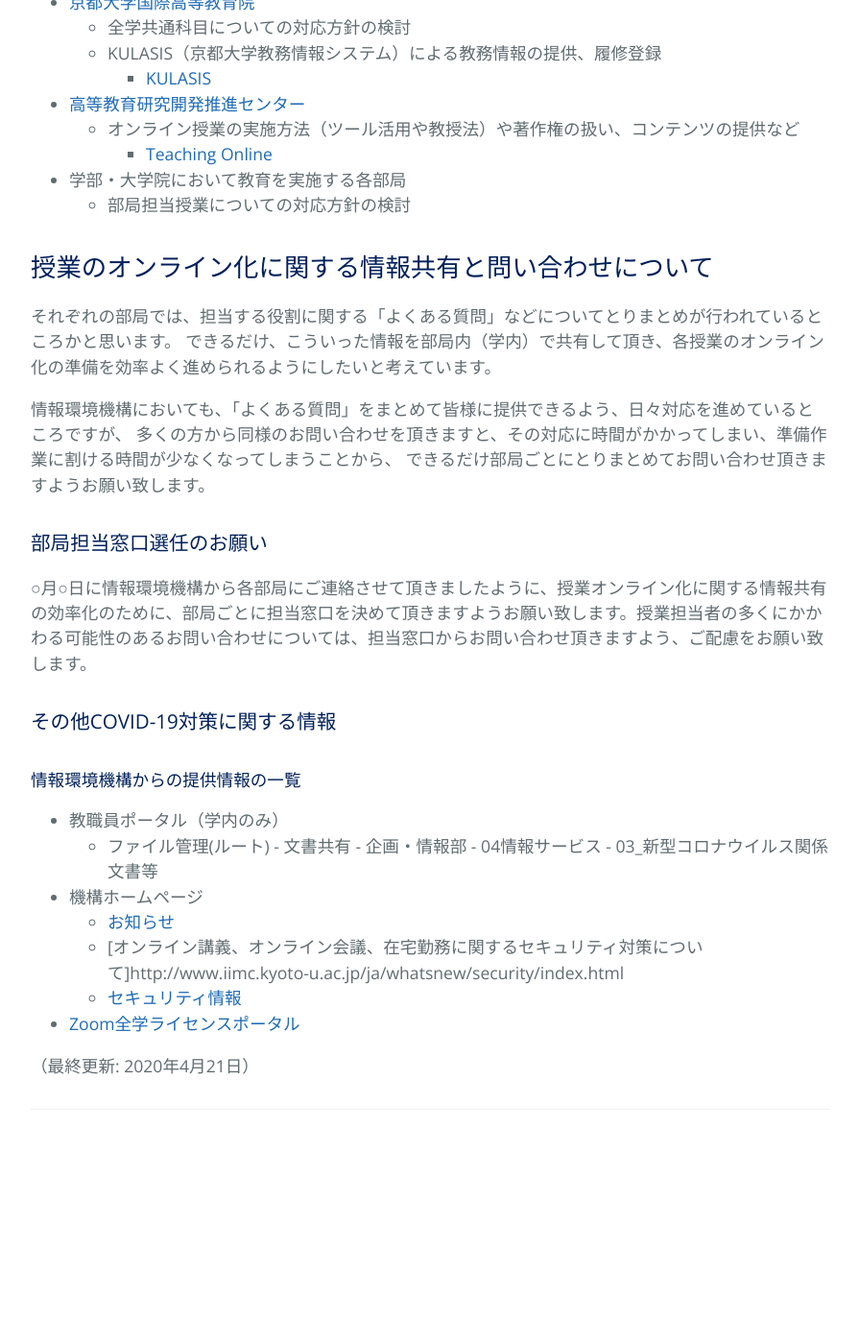
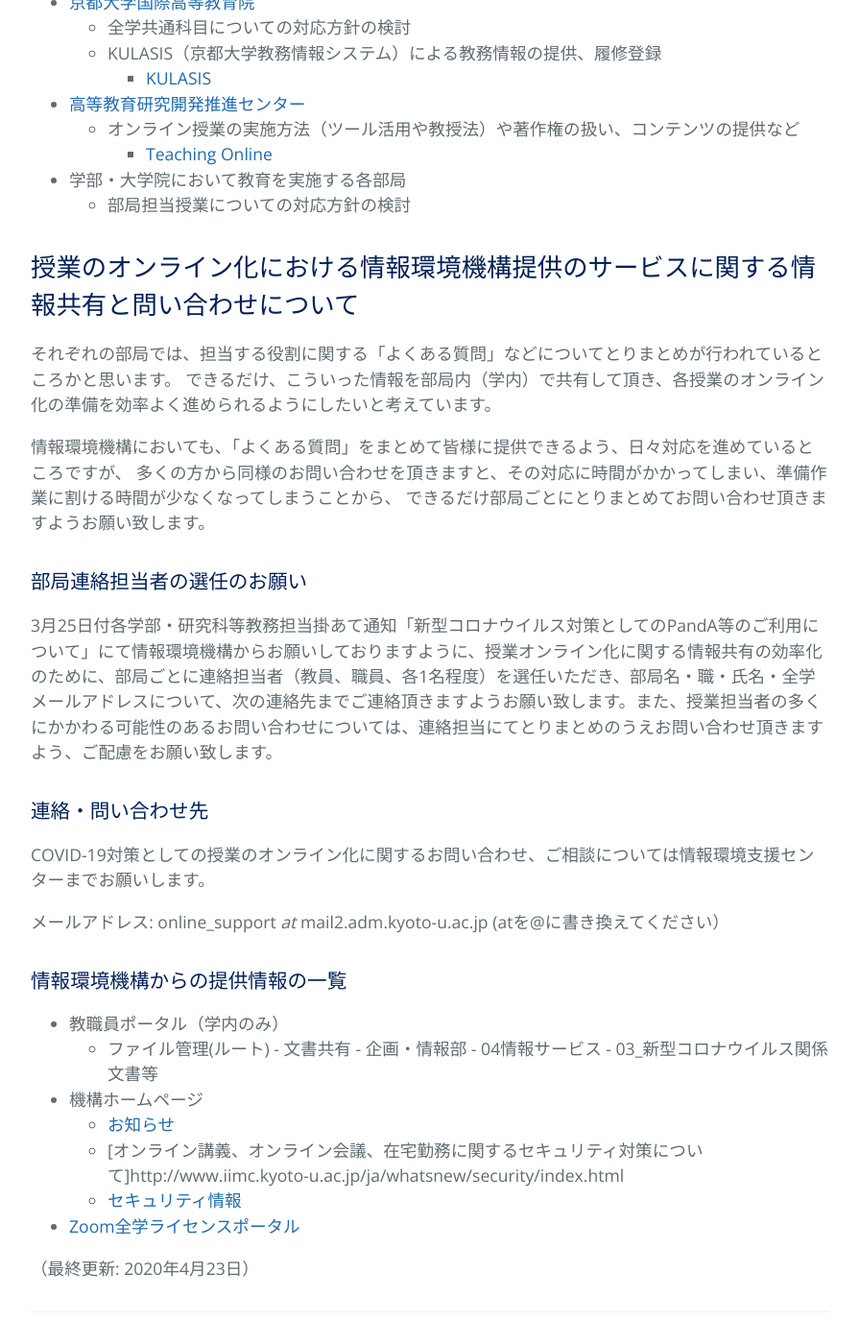
Before and after one commit to kyoto-u/online-edu, a Jekyll site: the page built from organizational-support.md, in a window 1280 px wide and 1400 px high, scrolled down 988 px. Shown: the whole window at 96% size, without its empty margins (192-1087 px from the left). Built offline with Jekyll 4.4.1, drawn with Linux system fonts in a browser that asks for light colours; our own code applies the rules of GitHub Pages for plain Markdown files; before the commit the page ends 2208 px from its top, so only the background shows below that.

Commit message:
Update organizational-support.md

```diff
--- a/organizational-support.md
+++ b/organizational-support.md
@@ -26,7 +26,7 @@ COVID-19感染拡大対策として、情報通信技術を活用した授業の
 - 学部・大学院において教育を実施する各部局
   - 部局担当授業についての対応方針の検討
 
-## 授業のオンライン化に関する情報共有と問い合わせについて
+## 授業のオンライン化における情報環境機構提供のサービスに関する情報共有と問い合わせについて
 
 それぞれの部局では、担当する役割に関する「よくある質問」などについてとりまとめが行われているところかと思います。
 できるだけ、こういった情報を部局内（学内）で共有して頂き、各授業のオンライン化の準備を効率よく進められるようにしたいと考えています。
@@ -35,14 +35,17 @@ COVID-19感染拡大対策として、情報通信技術を活用した授業の
 多くの方から同様のお問い合わせを頂きますと、その対応に時間がかかってしまい、準備作業に割ける時間が少なくなってしまうことから、
 できるだけ部局ごとにとりまとめてお問い合わせ頂きますようお願い致します。
 
-### 部局担当窓口選任のお願い
+### 部局連絡担当者の選任のお願い
 
-○月○日に情報環境機構から各部局にご連絡させて頂きましたように、授業オンライン化に関する情報共有の効率化のために、部局ごとに担当窓口を決めて頂きますようお願い致します。授業担当者の多くにかかわる可能性のあるお問い合わせについては、担当窓口からお問い合わせ頂きますよう、ご配慮をお願い致します。
+3月25日付各学部・研究科等教務担当掛あて通知「新型コロナウイルス対策としてのPandA等のご利用について」にて情報環境機構からお願いしておりますように、授業オンライン化に関する情報共有の効率化のために、部局ごとに連絡担当者（教員、職員、各1名程度）を選任いただき、部局名・職・氏名・全学メールアドレスについて、次の連絡先までご連絡頂きますようお願い致します。また、授業担当者の多くにかかわる可能性のあるお問い合わせについては、連絡担当にてとりまとめのうえお問い合わせ頂きますよう、ご配慮をお願い致します。
 
+### 連絡・問い合わせ先
 
-### その他COVID-19対策に関する情報
+COVID-19対策としての授業のオンライン化に関するお問い合わせ、ご相談については情報環境支援センターまでお願いします。
 
-#### 情報環境機構からの提供情報の一覧
+メールアドレス: online_support _at_ mail2.adm.kyoto-u.ac.jp (atを@に書き換えてください）
+
+### 情報環境機構からの提供情報の一覧
 
 - 教職員ポータル（学内のみ）
   - ファイル管理(ルート) - 文書共有 - 企画・情報部 - 04情報サービス - 03_新型コロナウイルス関係文書等
@@ -52,4 +55,4 @@ COVID-19感染拡大対策として、情報通信技術を活用した授業の
   - [セキュリティ情報](http://www.iimc.kyoto-u.ac.jp/ja/whatsnew/security/index.html)
 - [Zoom全学ライセンスポータル](https://kyoto-u.github.io/online-edu/zoom)
 
-（最終更新: 2020年4月21日）
+（最終更新: 2020年4月23日）
```
